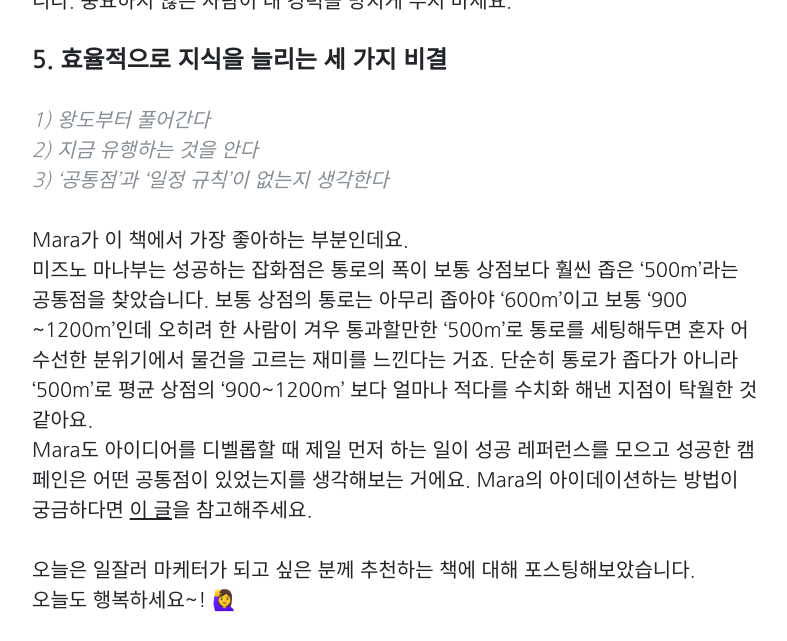
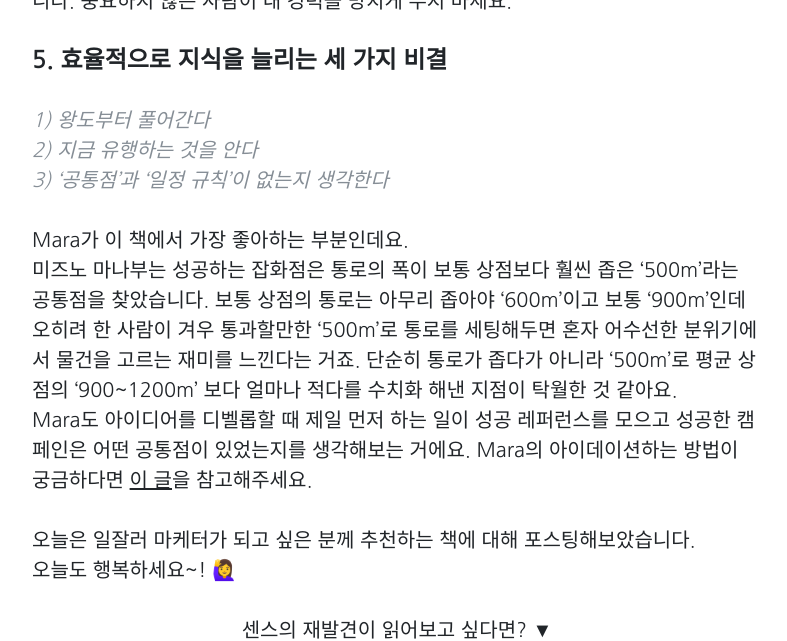
Before and after one commit to Marapro88/mara, a Jekyll site: the page built from _posts/Essay/2020-09-06-essay-discovery-of-sense.md, in a window 1280 px wide and 900 px high, scrolled down 3080 px, cut to the strip 0-641 px from the top of the window. Shown: the whole strip, without its empty margins (243-1030 px from the left). Built offline with Jekyll 4.4.1, drawn with Linux system fonts in a browser that asks for light colours; comment, search, counter and statistics services are not loaded.

Commit message:
0905 또 탈고

```diff
--- a/_posts/Essay/2020-09-06-essay-discovery-of-sense.md
+++ b/_posts/Essay/2020-09-06-essay-discovery-of-sense.md
@@ -58,7 +58,7 @@ content_id: '1005'
 > 2) 지금 유행하는 것을 안다<br>
 > 3) '공통점'과 '일정 규칙'이 없는지 생각한다<br>
 
-Mara가 이 책에서 가장 좋아하는 부분인데요.  <br>미즈노 마나부는 성공하는 잡화점은 통로의 폭이 보통 상점보다 훨씬 좁은 '500m'라는 공통점을 찾았습니다. 보통 상점의 통로는 아무리 좁아야 '600m'이고 보통 '900 ~1200m'인데 오히려 한 사람이 겨우 통과할만한 '500m'로 통로를 세팅해두면 혼자 어수선한 분위기에서 물건을 고르는 재미를 느낀다는 거죠. 단순히 통로가 좁다가 아니라 '500m'로 평균 상점의 '900~1200m' 보다 얼마나 적다를 수치화 해낸 지점이 탁월한 것 같아요. <br>Mara도 아이디어를 디벨롭할 때 제일 먼저 하는 일이 성공 레퍼런스를 모으고 성공한 캠페인은 어떤 공통점이 있었는지를 생각해보는 거에요. Mara의 아이데이션하는 방법이 궁금하다면 [이 글](https://mara.kim/ignite-idea-generation/)을 참고해주세요.
+Mara가 이 책에서 가장 좋아하는 부분인데요.  <br>미즈노 마나부는 성공하는 잡화점은 통로의 폭이 보통 상점보다 훨씬 좁은 '500m'라는 공통점을 찾았습니다. 보통 상점의 통로는 아무리 좁아야 '600m'이고 보통 '900m'인데 오히려 한 사람이 겨우 통과할만한 '500m'로 통로를 세팅해두면 혼자 어수선한 분위기에서 물건을 고르는 재미를 느낀다는 거죠. 단순히 통로가 좁다가 아니라 '500m'로 평균 상점의 '900~1200m' 보다 얼마나 적다를 수치화 해낸 지점이 탁월한 것 같아요. <br>Mara도 아이디어를 디벨롭할 때 제일 먼저 하는 일이 성공 레퍼런스를 모으고 성공한 캠페인은 어떤 공통점이 있었는지를 생각해보는 거에요. Mara의 아이데이션하는 방법이 궁금하다면 [이 글](https://mara.kim/ignite-idea-generation/)을 참고해주세요.
 
 오늘은 일잘러 마케터가 되고 싶은 분께 추천하는 책에 대해 포스팅해보았습니다. <br>
 오늘도 행복하세요~! 🙋‍♀️
```
